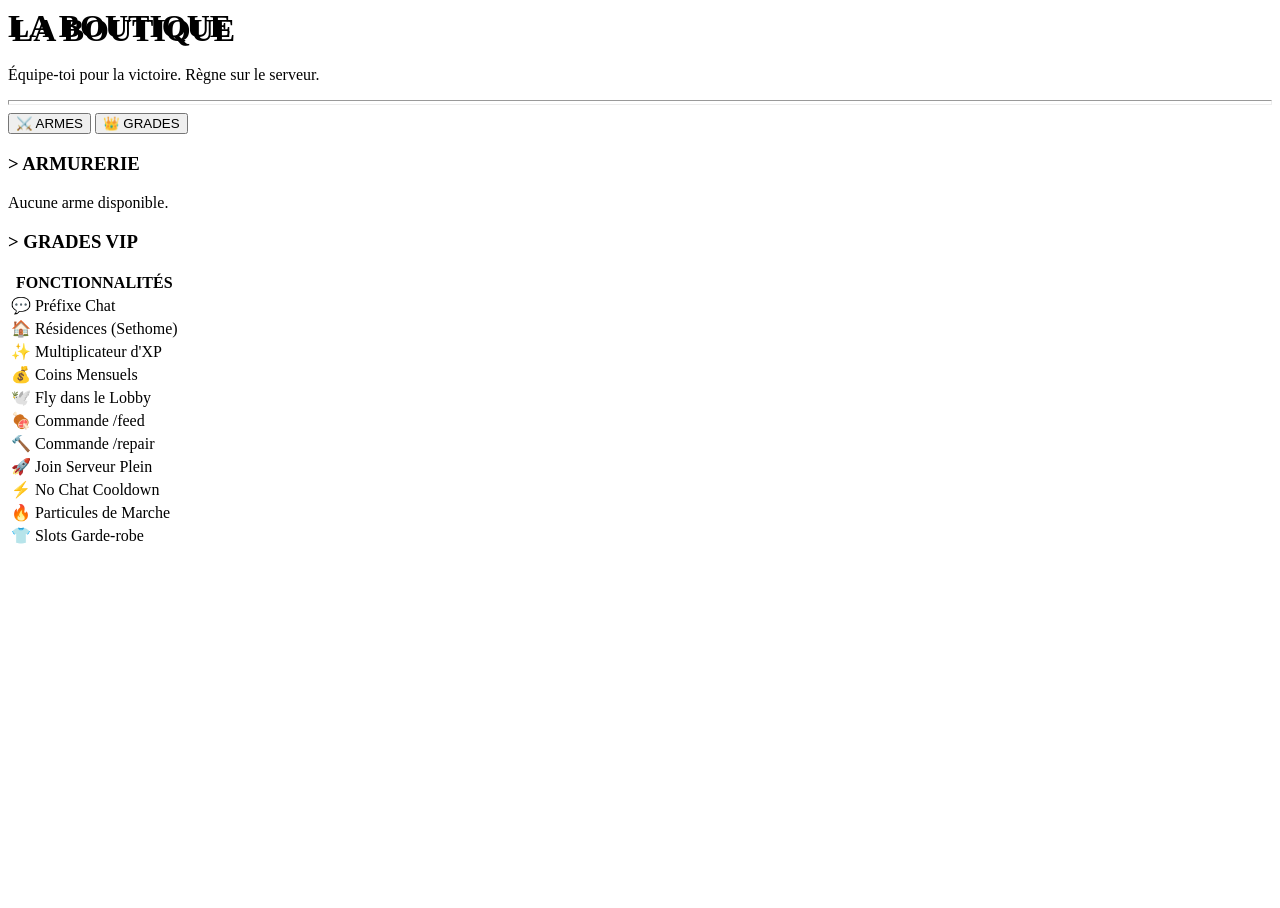
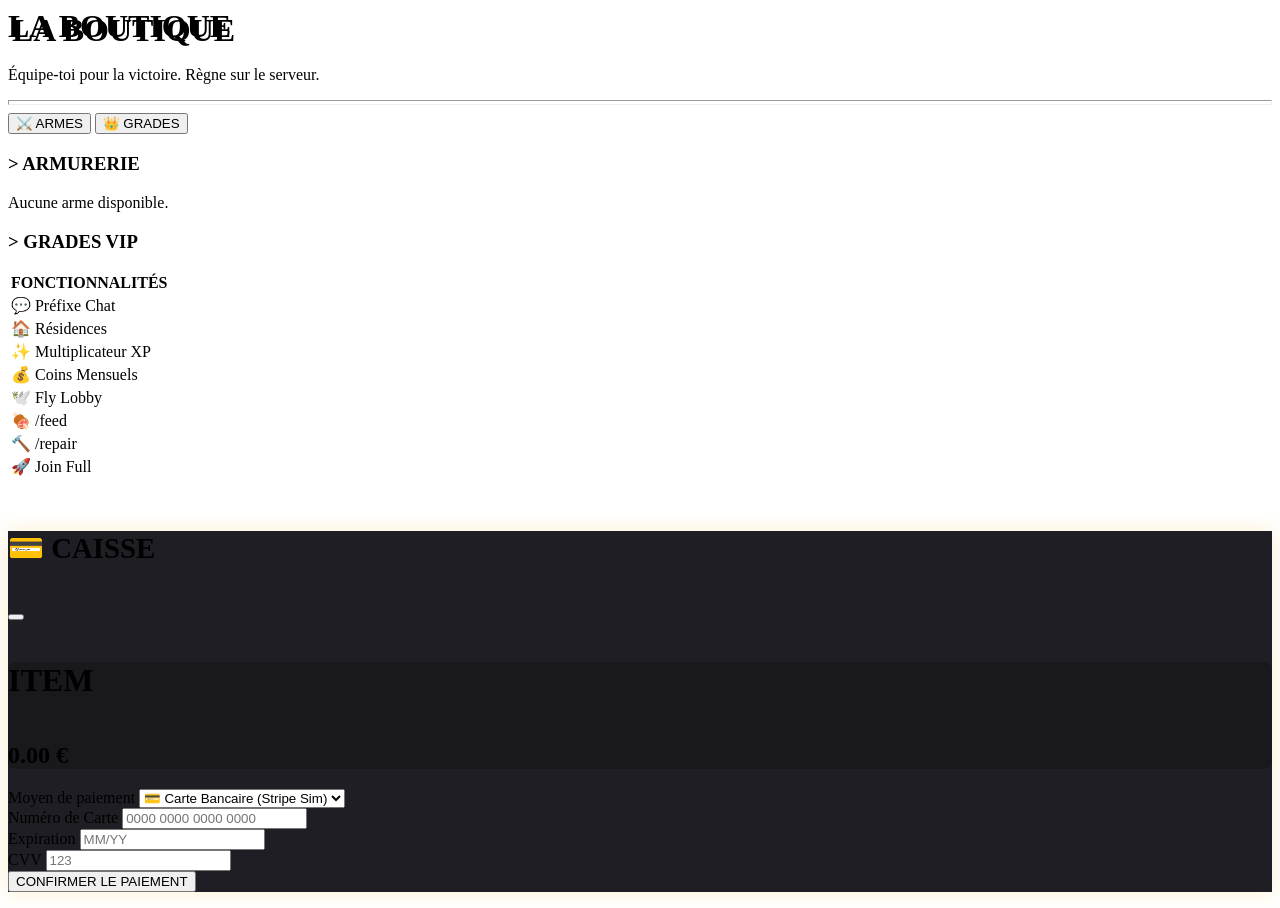
Before and after one commit to JUDOKA104/Tp_projet, a PHP site: page / in a window 1280 px wide. Before the commit the page ends 544 px from the top, so only its background shows below. Run offline with PHP 8.4, Linux system fonts and the light colour scheme; data that the repository does not hold is empty.

Commit message:
profile + Payment

```diff
--- a/public/index.php
+++ b/public/index.php
@@ -20,8 +20,10 @@ $router->add('home', function() {
 });
 
 $router->add('boutique', [ShopController::class, 'index']);
+$router->add('buy',      [ShopController::class, 'buy']);
 $router->add('login',    [AuthController::class, 'login']);
 $router->add('register', [AuthController::class, 'register']);
+$router->add('profile', [AuthController::class, 'profile']);
 $router->add('logout',   [AuthController::class, 'logout']);
 
 $router->add('admin',        [AdminController::class, 'index']);
--- a/views/layout.php
+++ b/views/layout.php
@@ -23,10 +23,10 @@
 
                 <?php if (isset($_SESSION['user'])): ?>
                     <li class="nav-item mx-2">
-                        <span class="nav-link text-white border border-secondary px-3 rounded bg-dark">
-                            <img src="https://mc-heads.net/avatar/<?= e($_SESSION['user']['pseudo']) ?>/24" alt="">
+                        <a href="index.php?page=profile" class="nav-link text-white border border-secondary px-3 rounded bg-dark text-decoration-none">
+                            <img src="https://mc-heads.net/avatar/<?= e($_SESSION['user']['pseudo']) ?>/24" alt="" class="me-1">
                             <?= e($_SESSION['user']['pseudo']) ?>
-                        </span>
+                        </a>
                     </li>
                     <?php if ($_SESSION['user']['role'] === 'ADMIN'): ?>
                         <li class="nav-item"><a class="nav-link text-warning" href="index.php?page=admin">⚙️ Admin</a></li>
--- a/views/shop/index.php
+++ b/views/shop/index.php
@@ -1,5 +1,7 @@
 <?php
-// Préparation des données
+/** @var array $products */
+
+// Préparation des données (inchangé)
 $weapons = [];
 $ranks = [];
 
@@ -42,22 +44,17 @@ foreach ($products as $product) {
             <h3 class="text-warning mb-4 ps-3 border-start border-4 border-warning">> GRADES VIP</h3>
 
             <?php
-            // Liste des fonctionnalités (Lignes du tableau)
+            // Configuration du tableau (inchangé)
             $featuresList = [
                     ['key' => 'prefix',     'label' => '💬 Préfixe Chat'],
-                    ['key' => 'homes',      'label' => '🏠 Résidences (Sethome)'],
-                    ['key' => 'xp',         'label' => '✨ Multiplicateur d\'XP'],
+                    ['key' => 'homes',      'label' => '🏠 Résidences'],
+                    ['key' => 'xp',         'label' => '✨ Multiplicateur XP'],
                     ['key' => 'coins',      'label' => '💰 Coins Mensuels'],
-                    ['key' => 'fly',        'label' => '🕊️ Fly dans le Lobby'],
-                    ['key' => 'feed',       'label' => '🍖 Commande /feed'],
-                    ['key' => 'repair',     'label' => '🔨 Commande /repair'],
-                    ['key' => 'full_join',  'label' => '🚀 Join Serveur Plein'],
-                    ['key' => 'cooldown',   'label' => '⚡ No Chat Cooldown'],
-                    ['key' => 'particles',  'label' => '🔥 Particules de Marche'],
-                    ['key' => 'slots',      'label' => '👕 Slots Garde-robe'],
+                    ['key' => 'fly',        'label' => '🕊️ Fly Lobby'],
+                    ['key' => 'feed',       'label' => '🍖 /feed'],
+                    ['key' => 'repair',     'label' => '🔨 /repair'],
+                    ['key' => 'full_join',  'label' => '🚀 Join Full'],
             ];
-
-            // Tri par prix (du moins cher au plus cher)
             usort($ranks, fn($a, $b) => $a->getPrice() <=> $b->getPrice());
             ?>
 
@@ -67,17 +64,14 @@ foreach ($products as $product) {
                     <tr>
                         <th class="th-feature">FONCTIONNALITÉS</th>
                         <?php foreach ($ranks as $rank):
-                            $data = json_decode($rank->getDescription() ?? '', true);
-                            if (!is_array($data)) $data = [];
+                            $data = json_decode($rank->getDescription() ?? '', true) ?? [];
                             $color = $data['color'] ?? '#fff';
-
-                            // Astuce : On retire "VIP " juste pour l'affichage visuel du tableau
                             $displayName = str_replace('VIP ', '', $rank->getName());
                             ?>
                             <th>
-                                <span style="font-family: 'VT323'; font-size: 2rem; color: <?= $color ?>; text-shadow: 2px 2px 0 #000;">
-                                    <?= e($displayName) ?>
-                                </span>
+                            <span style="font-family: 'VT323'; font-size: 2rem; color: <?= $color ?>; text-shadow: 2px 2px 0 #000;">
+                                <?= e($displayName) ?>
+                            </span>
                             </th>
                         <?php endforeach; ?>
                     </tr>
@@ -86,32 +80,16 @@ foreach ($products as $product) {
                     <?php foreach ($featuresList as $feature): ?>
                         <tr>
                             <td class="text-start ps-4 fw-bold text-light"><?= $feature['label'] ?></td>
-
                             <?php foreach ($ranks as $rank):
-                                $data = json_decode($rank->getDescription() ?? '', true);
-                                if (!is_array($data)) $data = [];
-
-                                // On récupère la couleur pour pouvoir l'utiliser sur le préfixe
-                                $rankColor = $data['color'] ?? '#fff';
+                                $data = json_decode($rank->getDescription() ?? '', true) ?? [];
                                 $val = $data[$feature['key']] ?? null;
                                 ?>
                                 <td>
-                                    <?php if ($val === true): ?>
-                                        <span class="check-icon">✔</span>
-                                    <?php elseif ($val === false): ?>
-                                        <span class="cross-icon">✖</span>
-                                    <?php elseif ($val === null): ?>
-                                        <span class="text-muted" style="font-size: 1.5rem;">-</span>
+                                    <?php if ($val === true): ?> <span class="check-icon">✔</span>
+                                    <?php elseif ($val === false): ?> <span class="cross-icon">✖</span>
+                                    <?php elseif ($val === null): ?> <span class="text-muted">-</span>
                                     <?php else: ?>
-                                        <?php
-                                        $style = "color: #fff;"; // Blanc par défaut
-
-                                        // Si c'est le préfixe, on applique la couleur du grade + police Minecraft
-                                        if ($feature['key'] === 'prefix') {
-                                            $style = "color: $rankColor; font-family: 'VT323'; font-size: 1.3rem; text-shadow: 1px 1px 0 #000;";
-                                        }
-                                        ?>
-                                        <span style="<?= $style ?>"><?= e((string)$val) ?></span>
+                                        <span class="text-white"><?= e((string)$val) ?></span>
                                     <?php endif; ?>
                                 </td>
                             <?php endforeach; ?>
@@ -123,7 +101,10 @@ foreach ($products as $product) {
                         <?php foreach ($ranks as $rank): ?>
                             <td>
                                 <span class="rank-price-display"><?= e($rank->getPrice()) ?> €</span>
-                                <button class="btn btn-minecraft w-100 btn-sm">ACHETER</button>
+                                <button class="btn btn-minecraft w-100 btn-sm"
+                                        onclick='openPaymentModal(<?= $rank->getId() ?>, <?= htmlspecialchars(json_encode($rank->getName()), ENT_QUOTES) ?>, <?= htmlspecialchars(json_encode((string)$rank->getPrice()), ENT_QUOTES) ?>)'>
+                                    ACHETER
+                                </button>
                             </td>
                         <?php endforeach; ?>
                     </tr>
@@ -133,21 +114,78 @@ foreach ($products as $product) {
         </div>
     </div>
 
+    <div class="modal fade" id="paymentModal" tabindex="-1" aria-hidden="true">
+        <div class="modal-dialog modal-dialog-centered">
+            <div class="modal-content" style="background-color: #1e1e24; border: 2px solid var(--mc-gold); box-shadow: 0 0 20px rgba(255, 170, 0, 0.2);">
+                <div class="modal-header border-bottom border-secondary">
+                    <h5 class="modal-title text-white" style="font-family: 'VT323'; font-size: 1.8rem;">💳 CAISSE</h5>
+                    <button type="button" class="btn-close btn-close-white" data-bs-dismiss="modal"></button>
+                </div>
+                <div class="modal-body p-4">
+                    <form action="index.php?page=buy" method="POST" id="paymentForm">
+                        <input type="hidden" name="product_id" id="modalProductId">
+
+                        <div class="text-center mb-4 p-3" style="background: rgba(0,0,0,0.2); border-radius: 8px;">
+                            <h4 id="modalProductName" class="text-info mb-1" style="font-family: 'VT323'; font-size: 2rem;">ITEM</h4>
+                            <h2 id="modalProductPrice" class="text-success fw-bold m-0">0.00 €</h2>
+                        </div>
+
+                        <div class="mb-4">
+                            <label class="gaming-label">Moyen de paiement</label>
+                            <select name="payment_method" class="form-select input-gaming" id="methodSelector" onchange="togglePaymentFields()">
+                                <option value="card">💳 Carte Bancaire (Stripe Sim)</option>
+                                <option value="paypal">🅿️ PayPal</option>
+                            </select>
+                        </div>
+
+                        <div id="cardFields">
+                            <div class="mb-3">
+                                <label class="gaming-label">Numéro de Carte</label>
+                                <input type="text" name="card_number" class="form-control input-gaming" placeholder="0000 0000 0000 0000" maxlength="16">
+                            </div>
+                            <div class="row">
+                                <div class="col-6">
+                                    <label class="gaming-label">Expiration</label>
+                                    <input type="text" name="expiry" class="form-control input-gaming" placeholder="MM/YY">
+                                </div>
+                                <div class="col-6">
+                                    <label class="gaming-label">CVV</label>
+                                    <input type="text" name="cvv" class="form-control input-gaming" placeholder="123" maxlength="3">
+                                </div>
+                            </div>
+                        </div>
+
+                        <div id="paypalFields" style="display: none;">
+                            <div class="mb-3">
+                                <label class="gaming-label">Email PayPal</label>
+                                <input type="email" name="paypal_email" class="form-control input-gaming" placeholder="vous@exemple.com">
+                            </div>
+                            <div class="alert alert-info bg-dark border border-info text-info d-flex align-items-center">
+                                <span class="me-2">ℹ️</span>
+                                <small>Vous serez redirigé vers PayPal pour valider la transaction sécurisée.</small>
+                            </div>
+                        </div>
+
+                        <div class="mt-4 pt-2 border-top border-secondary">
+                            <button type="submit" class="btn btn-minecraft w-100 py-2">
+                                CONFIRMER LE PAIEMENT
+                            </button>
+                        </div>
+                    </form>
+                </div>
+            </div>
+        </div>
+    </div>
+
 <?php
-// Fonction Helper pour les Armes
+/**
+ * Fonction Helper pour les Armes (MODIFIÉE pour le Modal)
+ */
 function renderWeaponCard($product) {
     $img = $product->getImage() ?: 'https://cdn-icons-png.flaticon.com/512/1165/1165187.png';
-
-    // Décodage du JSON
     $data = json_decode($product->getDescription() ?? '', true);
-
-    // Si ce n'est pas du JSON (anciennes armes), on gère le cas simple
     if (!is_array($data)) {
-        $data = [
-                'damage' => '?',
-                'lore' => $product->getDescription(), // On prend le texte brut
-                'enchants' => []
-        ];
+        $data = ['damage' => '?', 'lore' => $product->getDescription(), 'enchants' => []];
     }
 
     $damage = $data['damage'] ?? '?';
@@ -159,8 +197,8 @@ function renderWeaponCard($product) {
     <div class="col-md-4">
         <div class="card-custom h-100">
             <div class="card-img-wrapper">
-                <img src="<?= e($img) ?>" class="card-img-top" alt="<?= e($product->getName()) ?>"
-                     style="filter: drop-shadow(0 0 10px rgba(255, 85, 85, 0.4));"> </div>
+                <img src="<?= e($img) ?>" class="card-img-top" alt="<?= e($product->getName()) ?>">
+            </div>
 
             <div class="card-body d-flex flex-column">
                 <h5 class="card-title text-center" style="color: #FF5555; text-shadow: 2px 2px 0 #000;">
@@ -175,11 +213,8 @@ function renderWeaponCard($product) {
                             <?php endforeach; ?>
                         </ul>
                     <?php endif; ?>
-
                     <?php if (!empty($lore)): ?>
-                        <div class="weapon-lore">
-                            "<?= e($lore) ?>"
-                        </div>
+                        <div class="weapon-lore">"<?= e($lore) ?>"</div>
                     <?php endif; ?>
                 </div>
 
@@ -188,7 +223,10 @@ function renderWeaponCard($product) {
                         <span class="text-uppercase small text-muted">Prix</span>
                         <span class="price-tag"><?= e($product->getPrice()) ?> €</span>
                     </div>
-                    <button class="btn btn-minecraft w-100">ACHETER</button>
+                    <button class="btn btn-minecraft w-100"
+                            onclick='openPaymentModal(<?= $product->getId() ?>, <?= htmlspecialchars(json_encode($product->getName()), ENT_QUOTES) ?>, <?= htmlspecialchars(json_encode((string)$product->getPrice()), ENT_QUOTES) ?>)'>
+                        ACHETER
+                    </button>
                 </div>
             </div>
         </div>
```
Also changed, not shown: public/js/main.js (+23 -1 lines), src/Controller/AuthController.php (+25 -0 lines), src/Controller/ShopController.php (+65 -0 lines), src/Model/UserManager.php (+51 -0 lines), src/Payment/CreditCardPayment.php (added, +29 -0 lines), src/Payment/PayPalPayment.php (added, +21 -0 lines), src/Payment/PaymentInterface.php (added, +13 -0 lines), views/auth/profile.php (added, +51 -0 lines).
